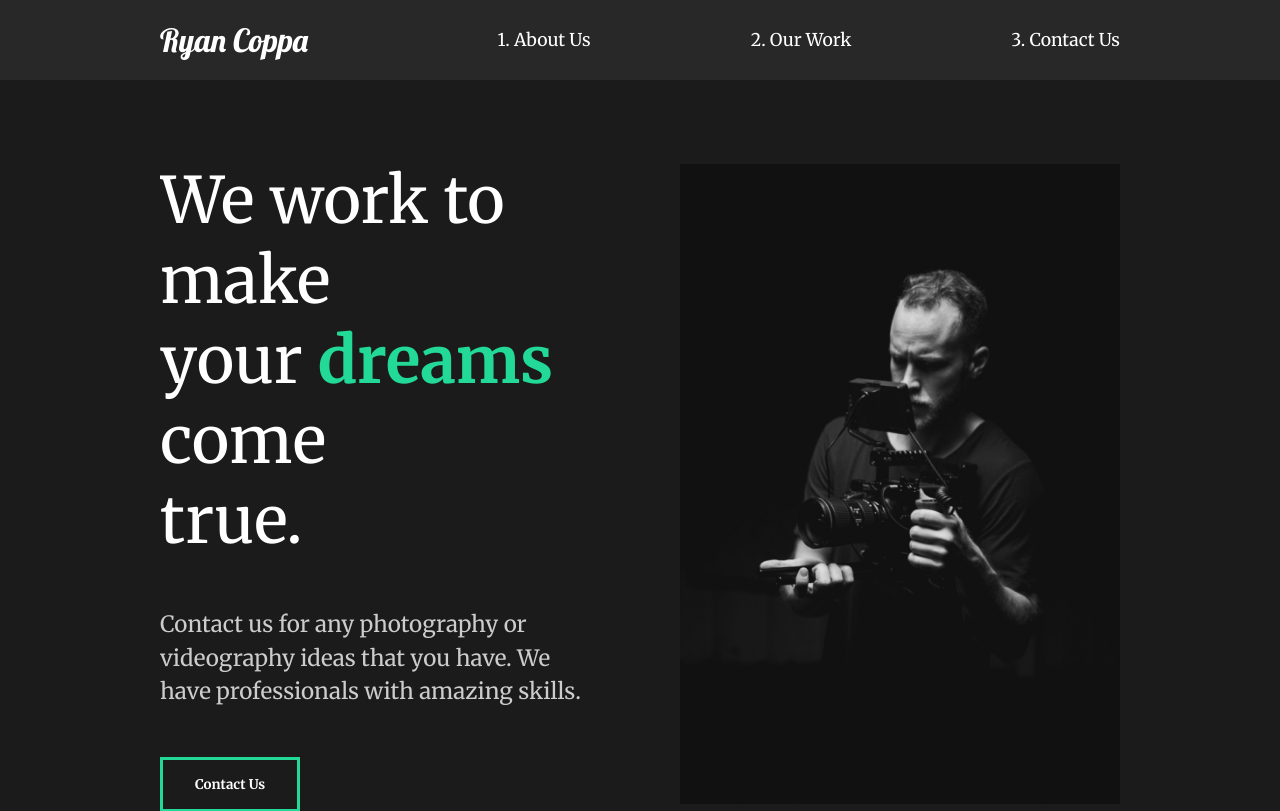
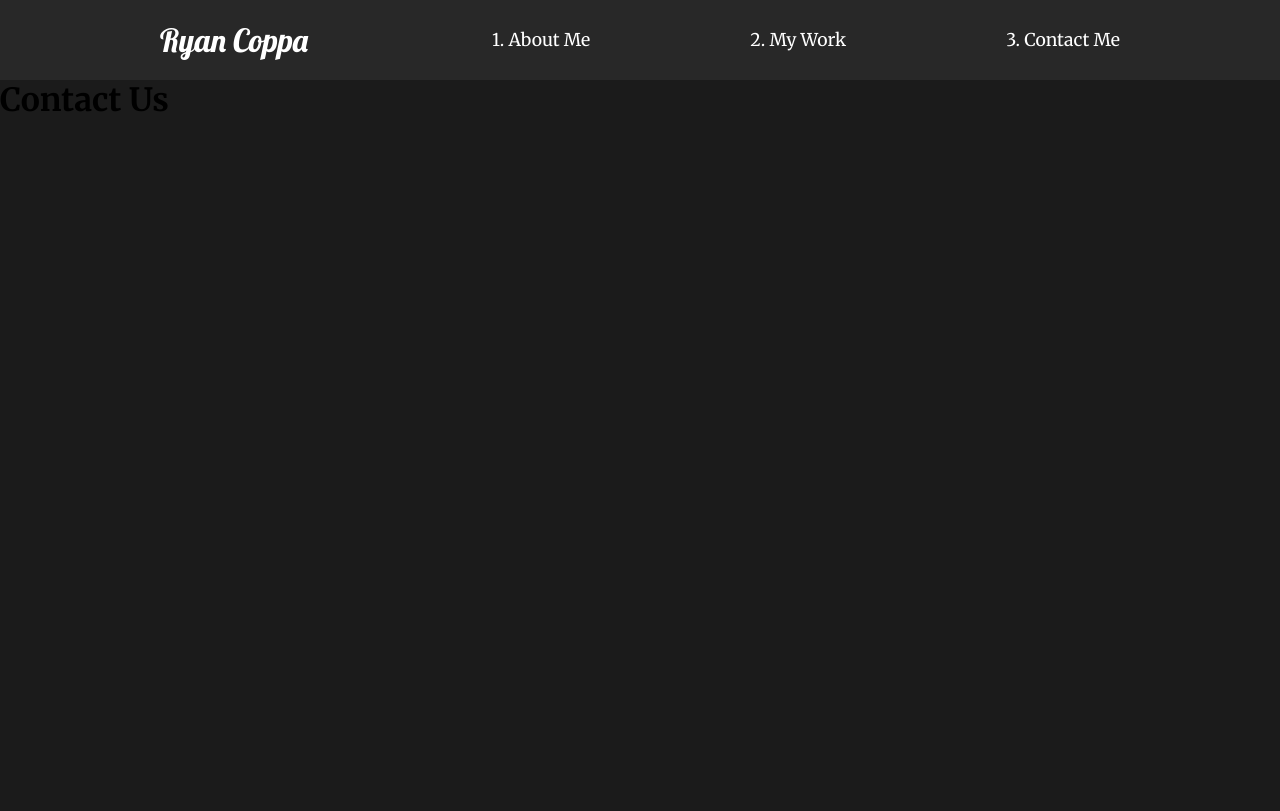
Before and after one commit to ryanc268/Website, a React (Create React App) app: page /contact in a window 1280 px wide. Shown: the top 811 px of the page. Built offline with nearby package versions, Linux system fonts and the light colour scheme.

Commit message:
React Router Setup

```diff
--- a/src/App.js
+++ b/src/App.js
@@ -2,14 +2,22 @@
 import GlobalStyle from "./components/GlobalStyle";
 //Import Pages
 import AboutUs from "./pages/AboutUs";
+import OurWork from "./pages/OurWork";
+import ContactUs from "./pages/ContactUs";
 import Nav from "./components/Nav";
+//Router
+import { Routes, Route } from "react-router-dom";
 
 function App() {
   return (
     <div className="App">
       <GlobalStyle />
       <Nav />
-      <AboutUs />
+      <Routes>
+        <Route path="/" exact element={<AboutUs />} />
+        <Route path="/work" exact element={<OurWork />} />
+        <Route path="/contact" exact element={<ContactUs />} />
+      </Routes>
     </div>
   );
 }
--- a/src/components/Nav.js
+++ b/src/components/Nav.js
@@ -1,24 +1,26 @@
 import React from "react";
 //Styles
 import styled from "styled-components";
+//Router
+import { Link } from "react-router-dom";
 
 const Nav = () => {
   return (
     <StyledNav>
       <h1>
-        <a id="logo" href="#">
+        <Link id="logo" to="/">
           Ryan Coppa
-        </a>
+        </Link>
       </h1>
       <ul>
         <li>
-          <a href="#">1. About Us</a>
+          <Link to="/">1. About Me</Link>
         </li>
         <li>
-          <a href="#">2. Our Work</a>
+          <Link to="/work">2. My Work</Link>
         </li>
         <li>
-          <a href="#">3. Contact Us</a>
+          <Link to="/contact">3. Contact Me</Link>
         </li>
       </ul>
     </StyledNav>
--- a/src/index.js
+++ b/src/index.js
@@ -1,13 +1,16 @@
-import React from 'react';
-import ReactDOM from 'react-dom';
-import App from './App';
-import reportWebVitals from './reportWebVitals';
+import React from "react";
+import ReactDOM from "react-dom";
+import App from "./App";
+import reportWebVitals from "./reportWebVitals";
+import { BrowserRouter } from "react-router-dom";
 
 ReactDOM.render(
   <React.StrictMode>
-    <App />
+    <BrowserRouter>
+      <App />
+    </BrowserRouter>
   </React.StrictMode>,
-  document.getElementById('root')
+  document.getElementById("root")
 );
 
 // If you want to start measuring performance in your app, pass a function
--- /dev/null
+++ b/src/pages/ContactUs.js
@@ -0,0 +1,11 @@
+import React from "react";
+
+const ContactUs = () => {
+  return (
+    <div>
+      <h1>Contact Us</h1>
+    </div>
+  );
+};
+
+export default ContactUs;
--- /dev/null
+++ b/src/pages/OurWork.js
@@ -0,0 +1,11 @@
+import React from "react";
+
+const OurWork = () => {
+  return (
+    <div>
+      <h1>Our Work</h1>
+    </div>
+  );
+};
+
+export default OurWork;
```
